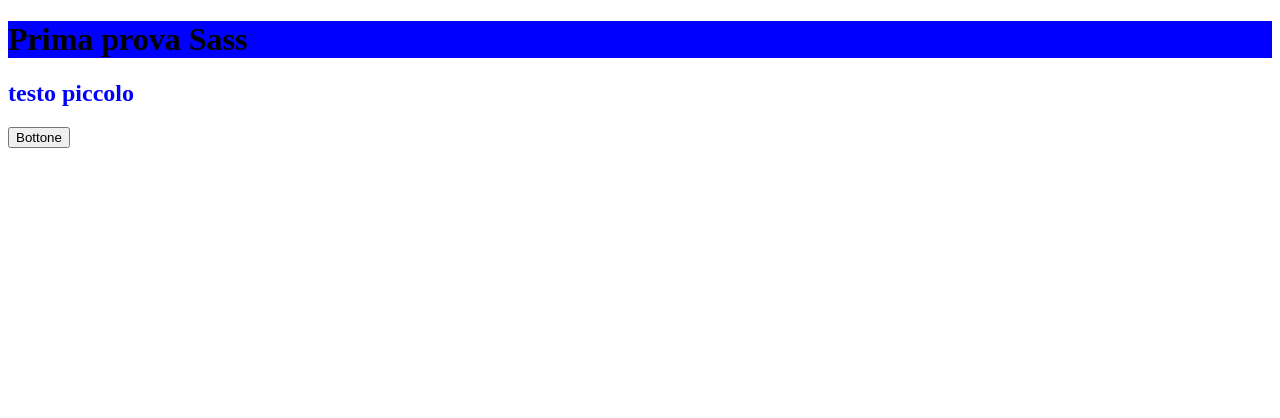
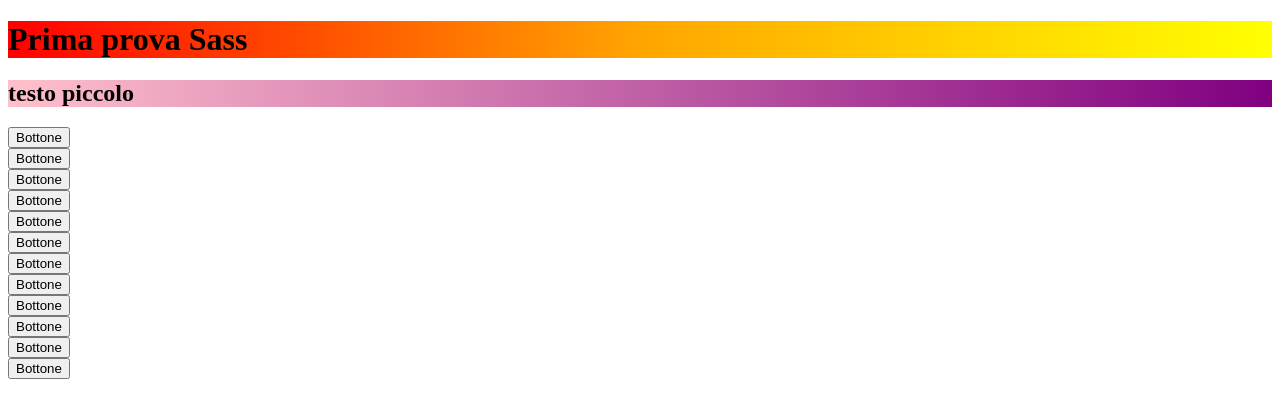
Before and after one commit to Fujinjakka/html-sass-first, a plain HTML site: page index.html in a window 1280 px wide. Drawn offline with Linux system fonts and the light colour scheme.

Commit message:
tentativi non riusciti

```diff
--- a/index.html
+++ b/index.html
@@ -8,7 +8,45 @@
   <body>
     <h1>Prima prova Sass</h1>
     <h2>testo piccolo</h2>
-    <button type="button" name="button">Bottone</button>
+
+    <div id="container">
+      <div class="quadrato">
+        <button type="button" class="bottone">Bottone</button>
+      </div>
+      <div class="quadrato">
+        <button type="button" class="bottone">Bottone</button>
+      </div>
+      <div class="quadrato">
+        <button type="button" class="bottone">Bottone</button>
+      </div>
+      <div class="quadrato">
+        <button type="button" class="bottone">Bottone</button>
+      </div>
+      <div class="quadrato">
+        <button type="button" class="bottone">Bottone</button>
+      </div>
+      <div class="quadrato">
+        <button type="button" class="bottone">Bottone</button>
+      </div>
+      <div class="quadrato">
+        <button type="button" class="bottone">Bottone</button>
+      </div>
+      <div class="quadrato">
+        <button type="button" class="bottone">Bottone</button>
+      </div>
+      <div class="quadrato">
+        <button type="button" class="bottone">Bottone</button>
+      </div>
+      <div class="quadrato">
+        <button type="button" class="bottone">Bottone</button>
+      </div>
+      <div class="quadrato">
+        <button type="button" class="bottone">Bottone</button>
+      </div>
+      <div class="quadrato">
+        <button type="button" class="bottone">Bottone</button>
+      </div>
+    </div>
 
   </body>
 </html>
--- a/mix-manifest.json
+++ b/mix-manifest.json
@@ -1,3 +1 @@
-{
-    "/css/style.css": "/css/style.css"
-}
+{}
--- a/src/style.scss
+++ b/src/style.scss
@@ -1,7 +1,31 @@
-$colorePrimario: blue;
+$colorePrimario: linear-gradient(to left, yellow, orange, red);
+$coloreSecondario: linear-gradient(to right, pink , purple);
 h1 {
-  background-color: $colorePrimario;
+  background: $colorePrimario;
 }
 h2 {
-  color: $colorePrimario;
+  background: $coloreSecondario;
 }
+
+.#container {
+  height: 600px;
+  margin: 20px;
+  border: 5px solid black;
+  display: flex;
+  justify-content: space-between;
+  flex-wrap: wrap;
+}
+
+.quadrato {
+  height: 290px;
+  width: 290px;
+  margin: auto;
+  border: 1px solid black;
+  display: flex;
+  justify-content: center;
+  align-items: center;
+}
+.bottone {
+  height: 50px;
+  width: 150px;
+}
```
Also changed, not shown: css/style.css.
